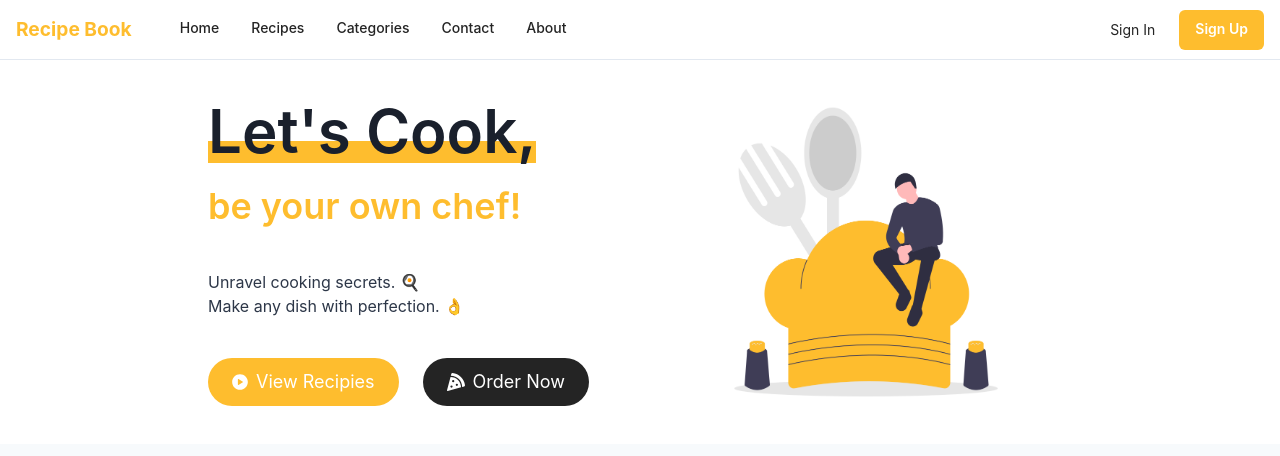
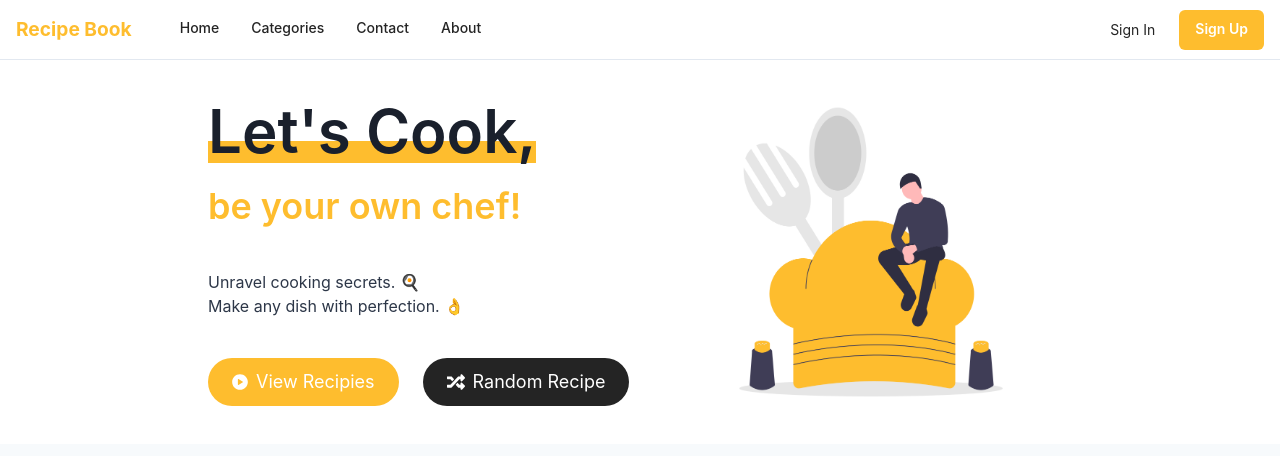
Before and after one commit to surojcodes/recipe, a Next.js app: page / in a window 1280 px wide. Shown: the top 456 px of the page. Built offline with nearby package versions, Linux system fonts and the light colour scheme.

Commit message:
Navbar Items fix and radom button on home page

```diff
--- a/components/Hero.tsx
+++ b/components/Hero.tsx
@@ -10,7 +10,7 @@ import {
 	IconProps,
 	Center,
 } from '@chakra-ui/react'
-import { FaPizzaSlice } from 'react-icons/fa'
+import { FaRandom } from 'react-icons/fa'
 import Image from 'next/image'
 
 export default function Hero() {
@@ -76,9 +76,9 @@ export default function Hero() {
 							px={6}
 							bg={'#242424'}
 							_hover={{ bg: '#404040' }}
-							leftIcon={<FaPizzaSlice />}
+							leftIcon={<FaRandom />}
 						>
-							Order Now
+							Random Recipe
 						</Button>
 					</Stack>
 				</Stack>
--- a/components/Navbar.tsx
+++ b/components/Navbar.tsx
@@ -296,7 +296,7 @@ const NAV_ITEMS: Array<NavItem> = [
 		href: '/',
 	},
 	{
-		label: 'Recipes',
+		label: 'Categories',
 		children: [
 			{
 				label: 'Dessert',
@@ -311,9 +311,6 @@ const NAV_ITEMS: Array<NavItem> = [
 		],
 	},
 	{
-		label: 'Categories',
-	},
-	{
 		label: 'Contact',
 		href: '/contact',
 	},
```
